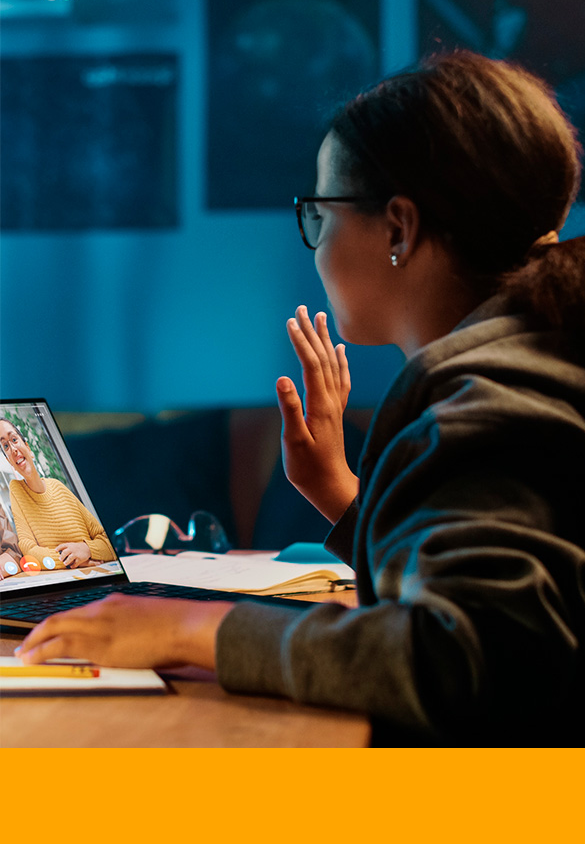
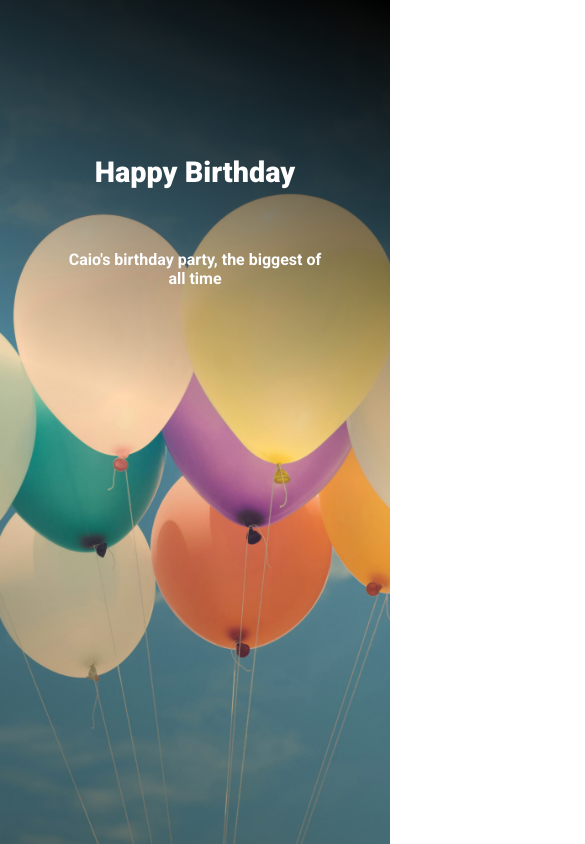
Before and after one commit to Caiobakerolov/LandingPage_event, a website built with Parcel: page src/index.html in a window 390 px wide. Shown: the top 844 px of the page, 585 px wide, since content can reach past the window. Built offline with nearby package versions, Linux system fonts and the light colour scheme.

Commit message:
create hero

```diff
--- a/src/index.html
+++ b/src/index.html
@@ -3,14 +3,18 @@
 <head>
   <meta charset="UTF-8">
   <meta name="viewport" content="width=device-width, initial-scale=1.0">
-  <title>Document</title>
+  <title>My Birthday</title>
+  <link rel="preconnect" href="https://fonts.googleapis.com">
+  <link rel="preconnect" href="https://fonts.gstatic.com" crossorigin>
+  <link href="https://fonts.googleapis.com/css2?family=Roboto:ital,wght@0,100;0,300;0,400;0,500;0,700;0,900;1,100;1,300;1,400;1,500;1,700;1,900&display=swap" rel="stylesheet">
   <link rel="stylesheet" href="./styles/main.scss">
 </head>
 <body>
 
-  <header>
-    <div>
-      <img src="./images/backend.png" alt="">
+  <header class="hero">
+    <div class="container">
+      <h1 class="hero__text">Happy Birthday</h1>
+      <p class="hero__description">Caio's birthday party, the biggest of all time</p>
     </div>
   </header>
 
--- /dev/null
+++ b/src/styles/_hero.scss
@@ -0,0 +1,42 @@
+.hero {
+  padding-top: 4rem;
+  padding-bottom: 100px;
+  background-image: linear-gradient(380deg,rgba(0 0 0 / .4), transparent, black), url(../images/headImage.jpg);
+  background-repeat: no-repeat;
+  background-size: cover;
+  background-position: center;
+  width: 100%;
+  height: 100vh;
+
+ &__text {
+  padding-top: 6rem;
+  font-size: 4rem;
+  font-weight: 800;
+  text-align: center;
+ }
+
+ &__description {
+  font-size: 1.4rem;
+  font-weight: 600;
+  text-align: center;
+  padding-top: 3rem;
+ }
+
+ @media (max-width: 640px) {
+  padding: 3rem;
+
+  &__text {
+    font-size: 1.8rem;
+    line-height: 1.6rem;
+    margin: 1rem;
+  }
+
+  &__description {
+    font-size: 1rem;
+    font-weight: 600;
+    text-align: center;
+    padding-top: 3rem;
+   }
+
+ }
+}
--- a/src/styles/main.scss
+++ b/src/styles/main.scss
@@ -1,9 +1,23 @@
+@use 'hero';
+
 * {
   margin: 0;
   padding: 0;
   box-sizing: border-box;
+  font-family: Roboto, sans-serif;
+  color: #fff;
 }
 
-body {
-  background-color: orange;
+.container {
+  max-width: 960px;
+  width: 100%;
+  margin: 0 auto;
+
+  @media (max-width: 640px) {
+    max-width: 80%;
+  }
+
+  @media (max-width: 1024px) {
+    max-width: 90%;
+  }
 }
```
Also changed, not shown: src/images/backend.png (deleted), src/images/data.png (deleted), src/images/ebac_logo.svg (deleted), src/images/frontend.png (deleted), src/images/fundo.png (deleted), src/images/headImage.jpg (added), src/images/ui-ux.png (deleted).
